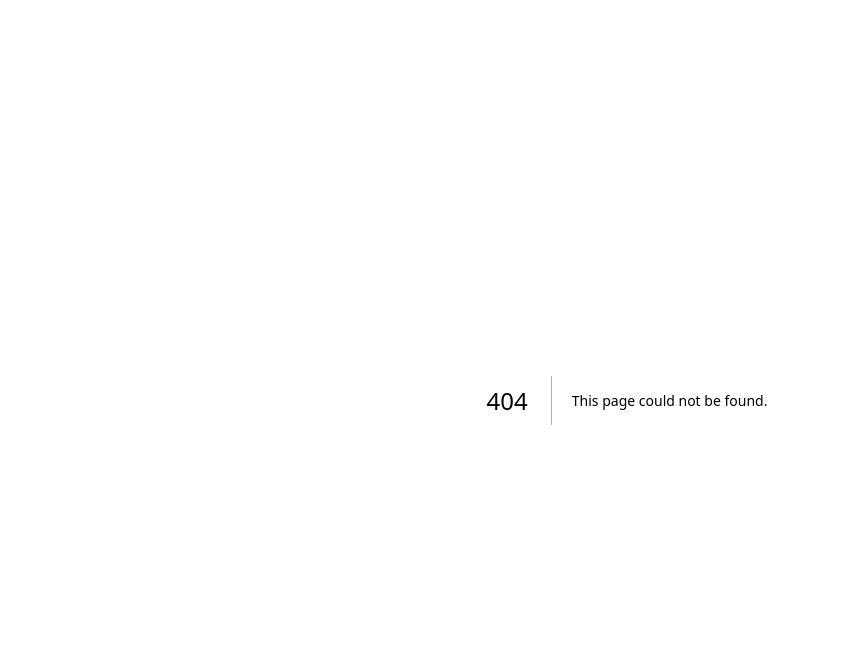
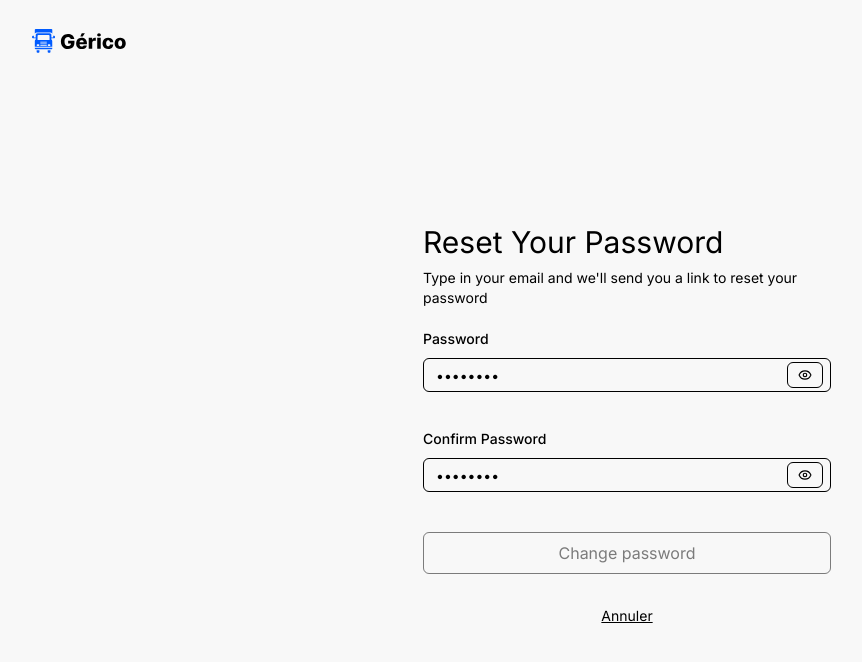
Before and after one commit to AbassHammed/gerico-client, a Next.js app: page /auth-2/change-password in a window 1280 px wide. Before the commit this address had no page. Shown: the top 662 px of the page, without its empty margins (13-875 px from the left). Built offline with nearby package versions, Linux system fonts and the light colour scheme.

Commit message:
Still on the auth ui

```diff
--- /dev/null
+++ b/src/app/auth-2/change-password/page.tsx
@@ -0,0 +1,27 @@
+import { Metadata } from 'next';
+import Link from 'next/link';
+
+import { ChangeDefaultPasswordForm } from '@/components/interfaces/Auth/ChangeDefaultPasswordForm';
+import AuthLayout from '@/components/layouts/authLayout';
+
+export const metadata: Metadata = {
+  title: 'Mot de pass oublié',
+};
+
+const ForgotPasswordPage = () => (
+  <AuthLayout
+    heading="Reset Your Password"
+    subheading="Type in your email and we'll send you a link to reset your password">
+    <div className="flex flex-col gap-4">
+      <ChangeDefaultPasswordForm />
+    </div>
+
+    <div className="my-8 self-center text-sm">
+      <Link href="/auth-2/sign-in" className="underline hover:text-foreground-light">
+        Annuler
+      </Link>
+    </div>
+  </AuthLayout>
+);
+
+export default ForgotPasswordPage;
--- a/src/app/support/page.tsx
+++ b/src/app/support/page.tsx
@@ -1,4 +1,4 @@
-import { SupportForm } from '@/components/layouts/support/supportForm';
+import { SupportForm } from '@/components/interfaces/support/supportForm';
 import SVG from 'react-inlinesvg';
 
 const SupportPage = () => (
--- /dev/null
+++ b/src/components/interfaces/Auth/Auth.utils.ts
@@ -0,0 +1,18 @@
+import { z } from 'zod';
+
+export const passwordSchema = z
+  .string()
+  .min(8, { message: 'Votre mot de passe doit contenir au moins 8 caractères.' })
+  .max(16, { message: 'Votre mot de passe ne peut pas dépasser 16 caractères.' })
+  .refine(motDePasse => /[A-Z]/.test(motDePasse), {
+    message: 'Votre mot de passe doit contenir au moins une majuscule.',
+  })
+  .refine(motDePasse => /[a-z]/.test(motDePasse), {
+    message: 'Votre mot de passe doit contenir au moins une minuscule.',
+  })
+  .refine(motDePasse => /[0-9]/.test(motDePasse), {
+    message: 'Votre mot de passe doit contenir au moins un chiffre.',
+  })
+  .refine(motDePasse => /[!@#$%^&*]/.test(motDePasse), {
+    message: 'Votre mot de passe doit contenir au moins un caractère spécial.',
+  });
--- /dev/null
+++ b/src/components/interfaces/Auth/ChangeDefaultPasswordForm.tsx
@@ -0,0 +1,141 @@
+'use client';
+
+import { useState } from 'react';
+
+import {
+  Button,
+  Form_Shadcn,
+  FormControl_Shadcn,
+  FormField_Shadcn,
+  Input_Shadcn,
+} from '@/components/ui';
+import { FormItemLayout } from '@/components/ui/form/FormItemLayout';
+import { zodResolver } from '@hookform/resolvers/zod';
+import { Eye, EyeOff } from 'lucide-react';
+import { SubmitHandler, useForm } from 'react-hook-form';
+import { z } from 'zod';
+
+import { passwordSchema } from './Auth.utils';
+import PasswordConditionsHelper from './PasswordConditionsHelper';
+
+export const ChangeDefaultPasswordForm = () => {
+  const [passwordHidden, setPasswordHidden] = useState(true);
+  const [passwordHidden1, setPasswordHidden1] = useState(true);
+  const [showConditions, setShowConditions] = useState<'password' | 'confirmPassword' | null>(null);
+
+  const FormSchema = z
+    .object({
+      password: passwordSchema,
+      confirmPassword: passwordSchema,
+    })
+    .refine(mdp => mdp.confirmPassword === mdp.password, {
+      message: 'Les mots de passe ne correspondent pas.',
+      path: ['confirmPassword'],
+    });
+
+  const defaultValues = {
+    password: '',
+    confirmPassword: '',
+  };
+
+  const form = useForm<z.infer<typeof FormSchema>>({
+    resolver: zodResolver(FormSchema),
+    defaultValues,
+  });
+
+  const { password, confirmPassword } = form.watch();
+
+  const onSubmit: SubmitHandler<z.infer<typeof FormSchema>> = async values => {
+    console.error(values);
+  };
+
+  return (
+    <Form_Shadcn {...form}>
+      <form
+        id="change-default-password-form"
+        className="flex flex-col gap-y-8"
+        onSubmit={form.handleSubmit(onSubmit)}>
+        <FormField_Shadcn
+          name="password"
+          control={form.control}
+          render={({ field }) => (
+            <FormItemLayout layout="vertical" label="Password">
+              <FormControl_Shadcn>
+                <div className="relative">
+                  <Input_Shadcn
+                    {...field}
+                    id="password"
+                    name="password"
+                    type={passwordHidden ? 'password' : 'text'}
+                    aria-label="Password"
+                    autoComplete="new-password"
+                    onFocus={() => setShowConditions('password')}
+                    onBlur={() => setShowConditions(null)}
+                    placeholder="&bull;&bull;&bull;&bull;&bull;&bull;&bull;&bull;"
+                  />
+                  <div className="absolute inset-y-0 right-0 pl-3 pr-1 flex space-x-1 items-center">
+                    <Button
+                      icon={passwordHidden ? <Eye /> : <EyeOff />}
+                      type={'default'}
+                      className="!mr-1"
+                      onClick={() => setPasswordHidden(prev => !prev)}
+                    />
+                  </div>
+                </div>
+              </FormControl_Shadcn>
+            </FormItemLayout>
+          )}
+        />
+
+        <FormField_Shadcn
+          name="confirmPassword"
+          control={form.control}
+          render={({ field }) => (
+            <FormItemLayout layout="vertical" label="Confirm Password">
+              <FormControl_Shadcn>
+                <div className="relative">
+                  <Input_Shadcn
+                    {...field}
+                    id="confirmPassword"
+                    name="confirmPassword"
+                    type={passwordHidden1 ? 'password' : 'text'}
+                    aria-label="Confirm Password"
+                    autoComplete="new-password"
+                    onFocus={() => setShowConditions('confirmPassword')}
+                    onBlur={() => setShowConditions(null)}
+                    placeholder="&bull;&bull;&bull;&bull;&bull;&bull;&bull;&bull;"
+                  />
+                  <div className="absolute inset-y-0 right-0 pl-3 pr-1 flex space-x-1 items-center">
+                    <Button
+                      icon={passwordHidden1 ? <Eye /> : <EyeOff />}
+                      type={'default'}
+                      className="!mr-1"
+                      onClick={() => setPasswordHidden1(prev => !prev)}
+                    />
+                  </div>
+                </div>
+              </FormControl_Shadcn>
+            </FormItemLayout>
+          )}
+        />
+
+        {showConditions && (
+          <div className={`max-h-[500px] transition-all duration-500 overflow-y-hidden`}>
+            <PasswordConditionsHelper
+              password={showConditions === 'password' ? password : confirmPassword}
+            />
+          </div>
+        )}
+
+        <Button
+          block
+          form="change-default-password-form"
+          htmlType="submit"
+          size={'large'}
+          disabled={confirmPassword.length === 0 || password.length === 0}>
+          Change password
+        </Button>
+      </form>
+    </Form_Shadcn>
+  );
+};
--- a/src/components/interfaces/Auth/PasswordConditionsHelper.tsx
+++ b/src/components/interfaces/Auth/PasswordConditionsHelper.tsx
@@ -33,8 +33,8 @@ const PasswordCondition = ({ title, isMet }: PasswordConditionProps) => (
         viewBox="0 0 24 24"
         className="w-4 h-4">
         <path
-          stroke-linecap="round"
-          stroke-linejoin="round"
+          strokeLinecap="round"
+          strokeLinejoin="round"
           d="M21 12a9 9 0 1 1-18 0 9 9 0 0 1 18 0z"
         />
       </svg>
--- a/src/components/interfaces/Auth/SignInForm.tsx
+++ b/src/components/interfaces/Auth/SignInForm.tsx
@@ -1,4 +1,6 @@
 'use client';
+
+import { useState } from 'react';
 
 import Link from 'next/link';
 import { useRouter } from 'next/navigation';
@@ -6,6 +8,7 @@ import { useRouter } from 'next/navigation';
 import useLogin from '@/hooks/useLogin';
 import { buildPathWithParams } from '@/lib/utils';
 import { Button, Form, Input } from '@ui';
+import { Eye, EyeOff } from 'lucide-react';
 import { toast } from 'sonner';
 import { object, string } from 'yup';
 
@@ -17,6 +20,7 @@ const signInSchema = object({
 const SignInForm = () => {
   const router = useRouter();
   const { login, loading } = useLogin();
+  const [passwordHidden, setPasswordHidden] = useState(true);
 
   const onSignIn = async ({ email, password }: { email: string; password: string }) => {
     const toastId = toast.loading('Signing in...');
@@ -62,11 +66,19 @@ const SignInForm = () => {
           <Input
             id="password"
             name="password"
-            type="password"
+            type={passwordHidden ? 'password' : 'text'}
             label="Password"
             placeholder="&bull;&bull;&bull;&bull;&bull;&bull;&bull;&bull;"
             disabled={loading}
             autoComplete="current-password"
+            actions={
+              <Button
+                icon={passwordHidden ? <Eye /> : <EyeOff />}
+                type="default"
+                className="!mr-1"
+                onClick={() => setPasswordHidden(prev => !prev)}
+              />
+            }
           />
 
           <Link
--- a/src/components/shared/issue-dialog.tsx
+++ b/src/components/shared/issue-dialog.tsx
@@ -14,8 +14,6 @@ import {
   DialogTrigger,
 } from '@ui';
 import { AlertCircle, FileText, Key, User } from 'lucide-react';
-
-import '../ui-patterns/shadcn/ui/dialog';
 
 function IssueIcon({ type }: { type: IIssue['type'] }) {
   switch (type) {
```
Also changed, not shown: src/components/interfaces/support/supportForm.constants.ts (renamed from src/components/layouts/support/supportForm.constants.ts), src/components/interfaces/support/supportForm.tsx (renamed from src/components/layouts/support/supportForm.tsx).
